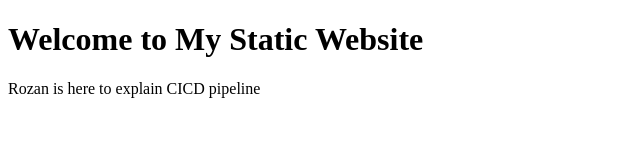
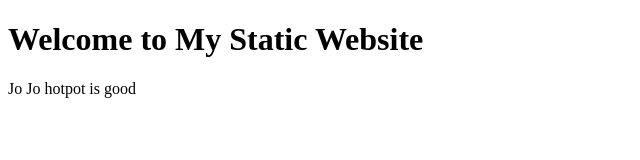
Before and after one commit to thurain-oo/simeplehtml, a plain HTML site: page index.html in a window 1280 px wide. Shown: the whole page, without its empty margins (0-640 px from the left). Drawn offline with Linux system fonts and the light colour scheme.

Commit message:
Update index.html

```diff
--- a/index.html
+++ b/index.html
@@ -7,6 +7,6 @@
 </head>
 <body>
     <h1>Welcome to My Static Website</h1>
-    <p>Rozan is here to explain CICD pipeline</p>
+    <p> Jo Jo hotpot is good </p>
 </body>
 </html>
```
